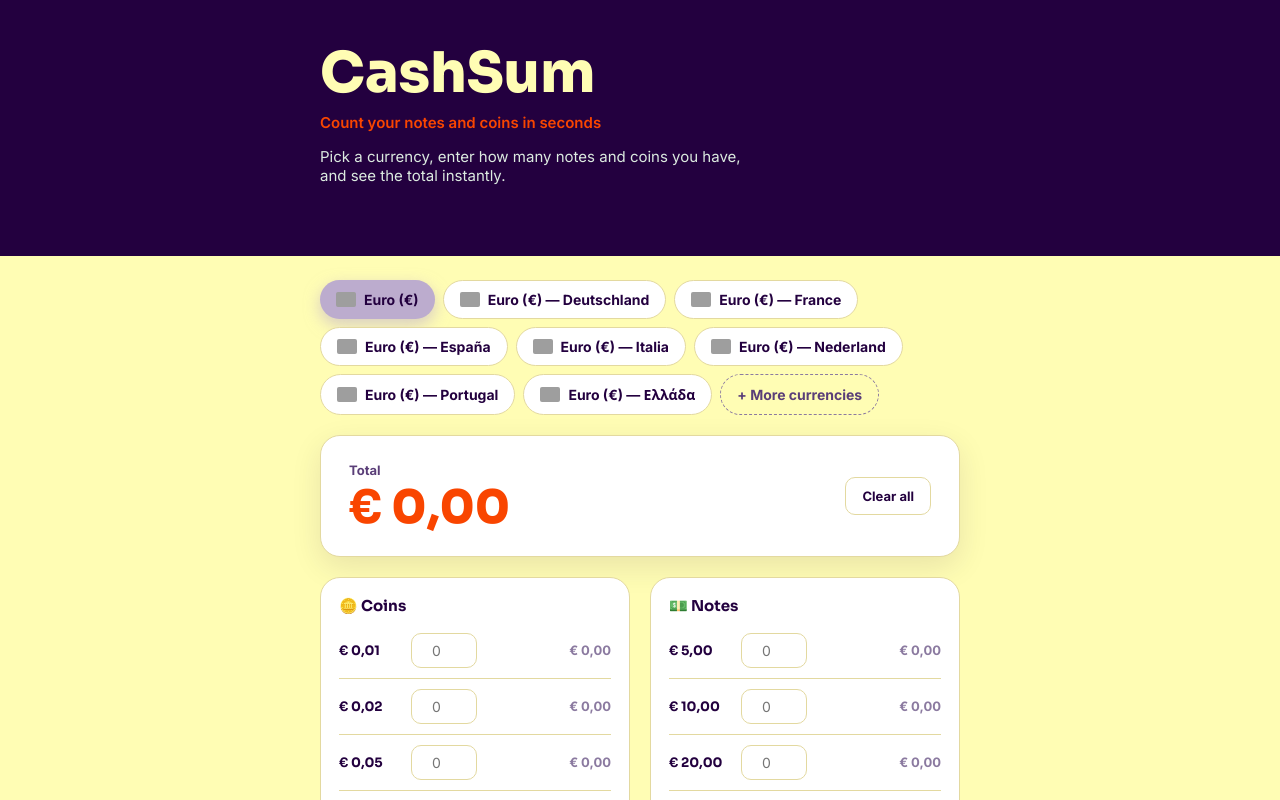
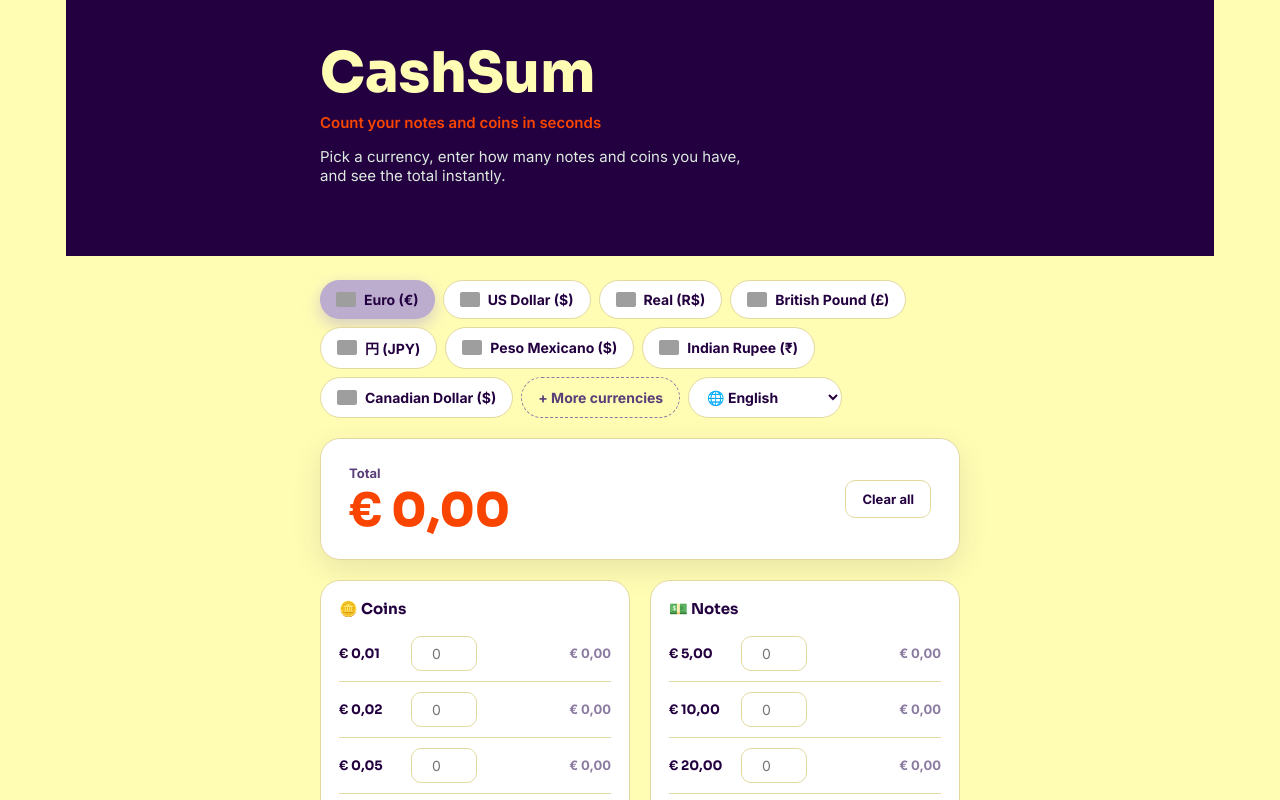
Before and after one commit to adilsonschmidtjunior-cpu/cashsum, a Next.js app: page /eur in a window 1280 px wide. Shown: the top 800 px of the page. Built offline with nearby package versions, Linux system fonts and the light colour scheme; grey boxes are pictures that could not be loaded.

Commit message:
Add files via upload

```diff
--- a/components/CashSumApp.jsx
+++ b/components/CashSumApp.jsx
@@ -2,6 +2,26 @@
 
 import { useState, useMemo } from "react";
 import Link from "next/link";
+import { useRouter } from "next/navigation";
+
+const EURO_LANGS = [
+  { slug: "eur", label: "English" },
+  { slug: "euro-de", label: "Deutsch" },
+  { slug: "euro-fr", label: "Français" },
+  { slug: "euro-es", label: "Español" },
+  { slug: "euro-it", label: "Italiano" },
+  { slug: "euro-nl", label: "Nederlands" },
+  { slug: "euro-pt", label: "Português" },
+  { slug: "euro-el", label: "Ελληνικά" },
+  { slug: "euro-fi", label: "Suomi" },
+  { slug: "euro-sk", label: "Slovenčina" },
+  { slug: "euro-sl", label: "Slovenščina" },
+  { slug: "euro-hr", label: "Hrvatski" },
+  { slug: "euro-et", label: "Eesti" },
+  { slug: "euro-lv", label: "Latviešu" },
+  { slug: "euro-lt", label: "Lietuvių" },
+  { slug: "euro-bg", label: "Български" },
+];
 import { CURRENCIES } from "@/lib/currencies";
 
 const COLORS = {
@@ -112,6 +132,7 @@ function LinhaDenominacao({ valor, simbolo, quantidade, onChange }) {
 }
 
 export default function CashSumApp({ slug }) {
+  const router = useRouter();
   const config = CURRENCIES[slug];
   const [qtdNotas, setQtdNotas] = useState({});
   const [qtdMoedas, setQtdMoedas] = useState({});
@@ -149,7 +170,15 @@ export default function CashSumApp({ slug }) {
       `}</style>
 
       {/* Header */}
-      <div style={{ background: COLORS.indigo, padding: "44px 24px 56px" }}>
+      <div
+        style={{
+          background: COLORS.indigo,
+          padding: "44px 24px 56px",
+          maxWidth: 1100,
+          margin: "0 auto",
+          borderRadius: 0,
+        }}
+      >
         <div style={{ maxWidth: 640, margin: "0 auto" }}>
           <h1
             style={{
@@ -194,6 +223,7 @@ export default function CashSumApp({ slug }) {
           {/* Currency selector */}
           <div style={{ display: "flex", gap: 8, marginBottom: 20, flexWrap: "wrap" }}>
             {Object.entries(CURRENCIES)
+              .filter(([k, m]) => !m.hidden)
               .slice(0, showAllCurrencies ? undefined : 8)
               .map(([k, m]) => {
                 const active = k === slug;
@@ -228,7 +258,7 @@ export default function CashSumApp({ slug }) {
                   </Link>
                 );
               })}
-            {Object.keys(CURRENCIES).length > 8 && (
+            {Object.entries(CURRENCIES).filter(([k, m]) => !m.hidden).length > 8 && (
               <button
                 onClick={() => setShowAllCurrencies((v) => !v)}
                 style={{
@@ -245,6 +275,29 @@ export default function CashSumApp({ slug }) {
               >
                 {showAllCurrencies ? "− Show less" : "+ More currencies"}
               </button>
+            )}
+            {config.simbolo === "€" && (
+              <select
+                value={slug}
+                onChange={(e) => router.push(`/${e.target.value}`)}
+                style={{
+                  fontFamily: "Inter, system-ui, sans-serif",
+                  fontWeight: 700,
+                  fontSize: 14,
+                  padding: "10px 14px",
+                  borderRadius: 999,
+                  border: `1.5px solid ${COLORS.cardBorder}`,
+                  background: COLORS.card,
+                  color: COLORS.ink,
+                  cursor: "pointer",
+                }}
+              >
+                {EURO_LANGS.map((l) => (
+                  <option key={l.slug} value={l.slug}>
+                    🌐 {l.label}
+                  </option>
+                ))}
+              </select>
             )}
           </div>
 
```
